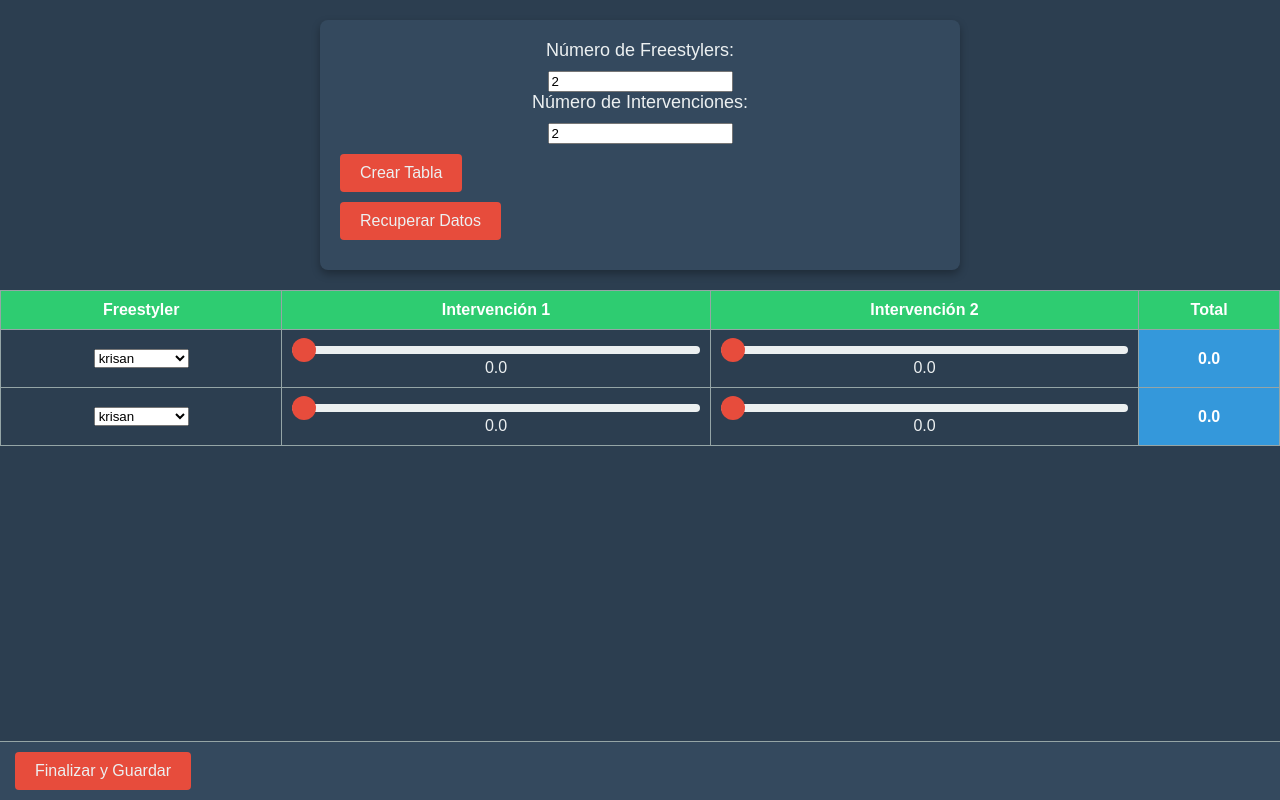
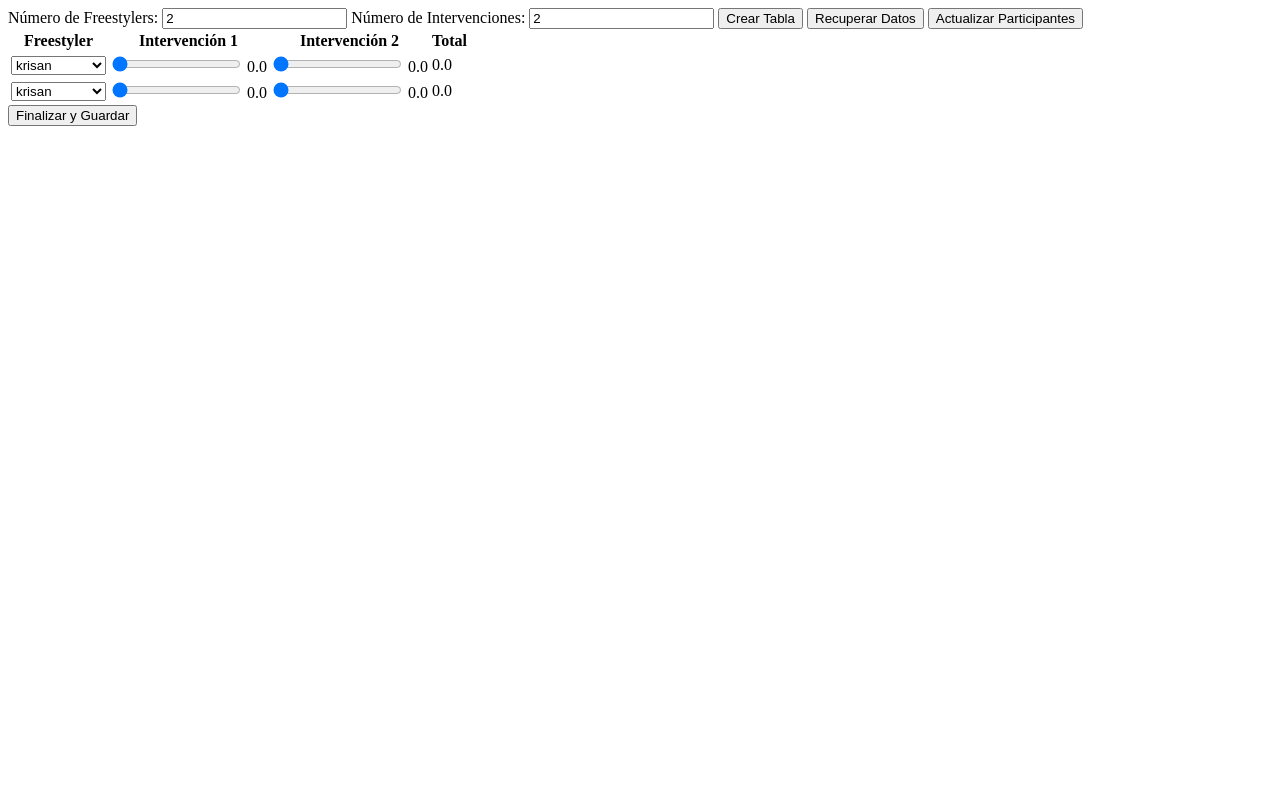
Before and after one commit to Basermc/batalla, a plain HTML site: page index.html in a window 1280 px wide. Drawn offline with Linux system fonts and the light colour scheme.

Commit message:
Update index.html

```diff
--- a/index.html
+++ b/index.html
@@ -5,113 +5,7 @@
     <meta name="viewport" content="width=device-width, initial-scale=1.0">
     <title>Puntuación Batallas de gallos</title>
     <style>
-        body {
-            font-family: 'Arial', sans-serif;
-            margin: 0;
-            padding: 0;
-            background-color: #2c3e50; /* Fondo oscuro */
-            color: #ecf0f1; /* Texto claro */
-            text-align: center;
-            padding-bottom: 150px; /* Espacio para los elementos fijos */
-        }
-        .container {
-            margin: 20px auto;
-            width: 90%;
-            max-width: 600px;
-            background-color: #34495e; /* Fondo de la caja */
-            padding: 20px;
-            border-radius: 8px;
-            box-shadow: 0 4px 8px rgba(0, 0, 0, 0.3); /* Sombra */
-        }
-        label, button {
-            margin-bottom: 10px;
-            display: block;
-        }
-        label {
-            font-size: 18px;
-            color: #ecf0f1;
-        }
-        input[type="range"] {
-            width: 100%;
-            margin: 5px 0;
-            -webkit-appearance: none;
-            background: #ecf0f1;
-            height: 8px;
-            border-radius: 4px;
-            outline: none;
-        }
-        input[type="range"]::-webkit-slider-thumb {
-            -webkit-appearance: none;
-            background: #e74c3c; /* Rojo vivo */
-            height: 24px;
-            width: 24px;
-            border-radius: 50%;
-            cursor: pointer;
-        }
-        input[type="range"]::-moz-range-thumb {
-            background: #e74c3c; /* Rojo vivo */
-            height: 24px;
-            width: 24px;
-            border-radius: 50%;
-            cursor: pointer;
-        }
-        button {
-            background-color: #e74c3c; /* Rojo vivo */
-            color: #ecf0f1;
-            padding: 10px 20px;
-            border: none;
-            border-radius: 4px;
-            font-size: 16px;
-            cursor: pointer;
-            margin-top: 10px;
-            transition: background-color 0.3s;
-        }
-        button:hover {
-            background-color: #c0392b; /* Rojo más oscuro */
-        }
-        table {
-            width: 100%;
-            border-collapse: collapse;
-            margin-top: 20px;
-        }
-        th, td {
-            border: 1px solid #95a5a6; /* Borde gris claro */
-            padding: 10px;
-            text-align: center;
-        }
-        th {
-            background-color: #2ecc71; /* Verde brillante */
-            color: #ffffff; /* Texto blanco */
-            font-weight: bold;
-        }
-        .total {
-            font-weight: bold;
-            background-color: #3498db; /* Azul brillante */
-            color: #ffffff; /* Texto blanco */
-        }
-        .warning {
-            color: #e74c3c;
-            font-size: 18px;
-            margin-top: 20px;
-            padding: 10px;
-            border: 1px solid #e74c3c;
-            border-radius: 5px;
-            background-color: #34495e;
-        }
-        #fixed-container {
-            position: fixed;
-            bottom: 0;
-            left: 0;
-            width: 100%;
-            background-color: #34495e; /* Fondo de la caja */
-            padding: 10px;
-            border-top: 1px solid #95a5a6;
-            z-index: 100; /* Asegurarse de que esté sobre otros contenidos */
-            text-align: center;
-        }
-        #fixed-container button {
-            margin: 0 5px;
-        }
+        /* Estilos como antes */
     </style>
 </head>
 <body>
@@ -122,6 +16,7 @@
         <input type="number" id="numIntervenciones" min="1" value="2">
         <button onclick="crearTabla()">Crear Tabla</button>
         <button onclick="recuperar()">Recuperar Datos</button>
+        <button onclick="actualizarParticipantes()">Actualizar Participantes</button>
     </div>
     <table id="tablaPuntuacion">
         <!-- La tabla se generará aquí -->
@@ -136,9 +31,15 @@
         let formChanged = false;
 
         async function obtenerParticipantes() {
-            const response = await fetch('participantes.txt');
-            const text = await response.text();
-            return text.split(',').map(nombre => nombre.trim()).filter(nombre => nombre !== '');
+            try {
+                const response = await fetch('participantes.txt');
+                if (!response.ok) throw new Error('Error al cargar el archivo participantes.txt');
+                const text = await response.text();
+                return text.split(',').map(nombre => nombre.trim()).filter(nombre => nombre !== '');
+            } catch (error) {
+                console.error('Error al obtener los participantes:', error);
+                return [];
+            }
         }
 
         function guardarDatos() {
@@ -290,6 +191,26 @@
             cargarDatos(); // Cargar datos almacenados
         }
 
+        async function actualizarParticipantes() {
+            const participantes = await obtenerParticipantes();
+            if (participantes.length === 0) {
+                console.warn('No se encontraron participantes.');
+                return;
+            }
+
+            // Actualizar los campos de freestylers en la tabla
+            const selects = document.querySelectorAll('table select');
+            selects.forEach(select => {
+                select.innerHTML = ''; // Limpiar opciones actuales
+                participantes.forEach(participante => {
+                    select.innerHTML += `<option value="${participante}">${participante}</option>`;
+                });
+            });
+
+            document.getElementById('warningMessage').style.display = 'none'; // Ocultar advertencia
+            formChanged = true; // Indicar que el formulario ha cambiado
+        }
+
         window.addEventListener('beforeunload', function (e) {
             if (formChanged) {
                 const confirmationMessage = 'Tienes cambios no guardados. ¿Estás seguro de que quieres salir?';
```
